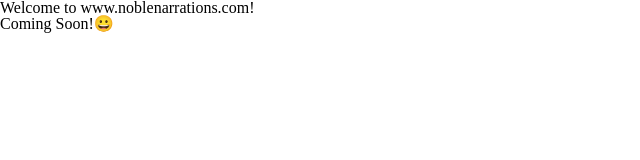
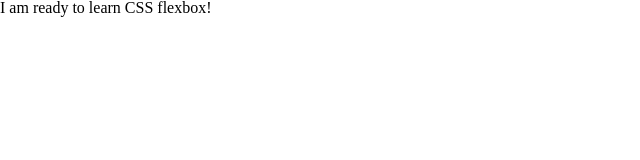
Before and after one commit to aliciaVwilson/atom-sass, a plain HTML site: page webpage/index.html in a window 1280 px wide. Shown: the whole page, without its empty margins (0-640 px from the left). Drawn offline with Linux system fonts and the light colour scheme.

Commit message:
Monday updates

```diff
--- a/webpage/index.html
+++ b/webpage/index.html
@@ -9,7 +9,6 @@
 
   </head>
   <body>
-    <h1>Welcome to www.noblenarrations.com!</h1>
-    <h2>Coming Soon!😀</h2>
+    <h1>I am ready to learn CSS flexbox!</h1>
   </body>
 </html>
```
Also changed, not shown: 1 other file.
